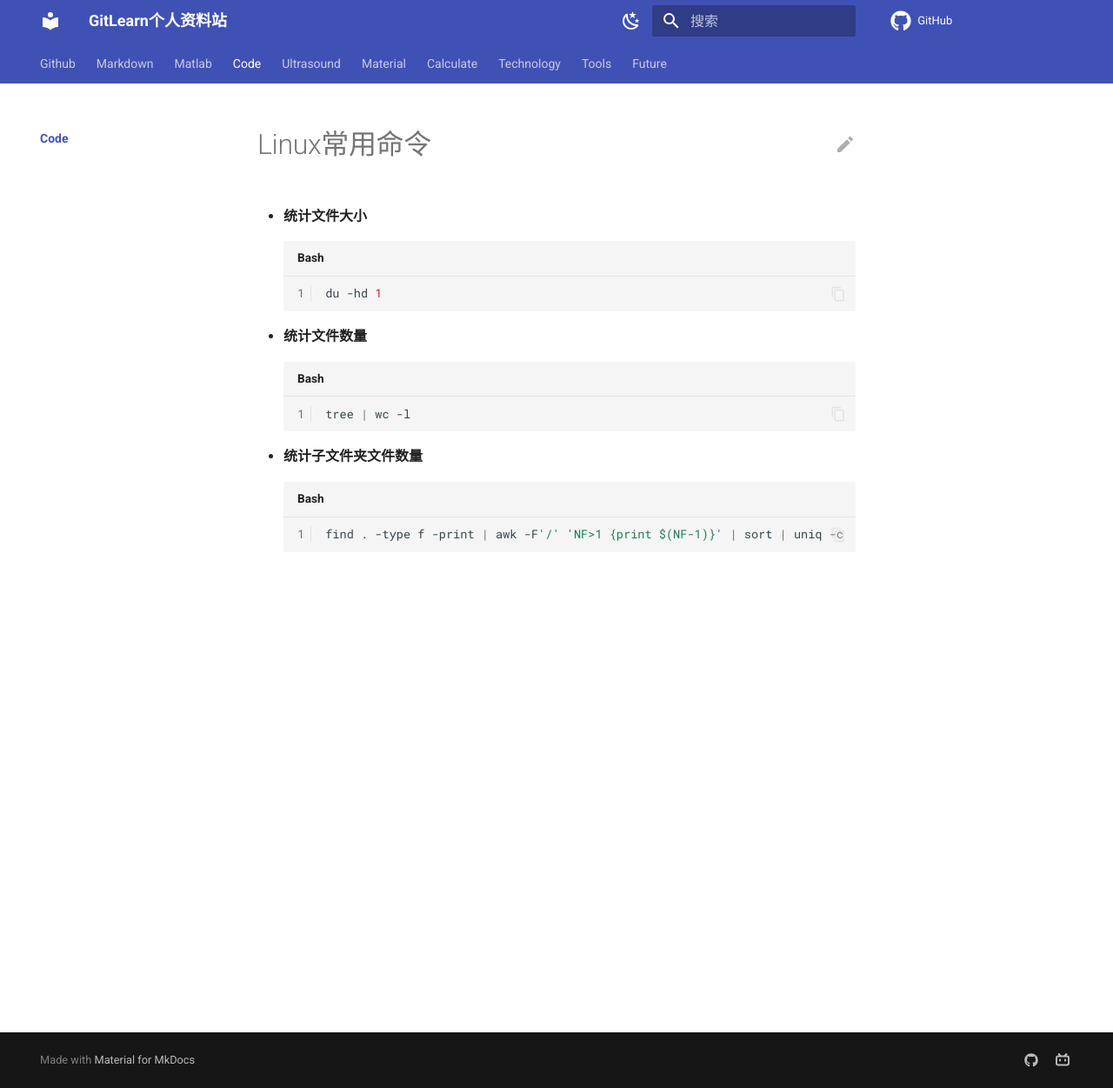
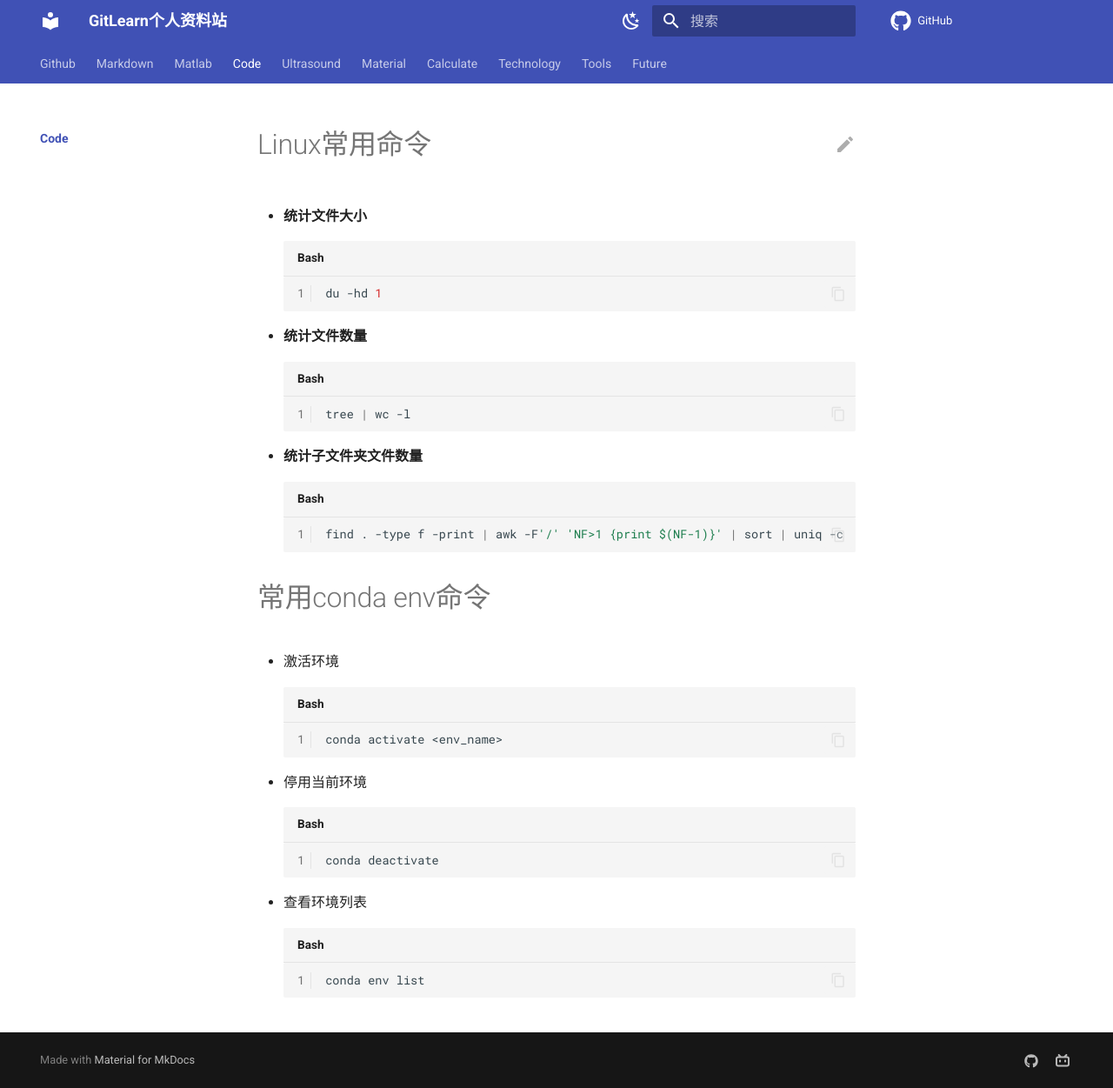
Before and after one commit to jinzhao2aqin/GitLearn, an MkDocs documentation site: the page built from docs/code/index.md, in a window 1280 px wide and 1251 px high. Shown: the whole window at 87% size. Built offline with MkDocs 1.6.1 and Material for MkDocs 9.7.7, drawn with Linux system fonts in a browser that asks for light colours; nearby versions of some CDN libraries; library files that are not in the unit come from our copies; comment, search, counter and statistics services are not loaded.

Commit message:
Update index.md

````diff
--- a/docs/code/index.md
+++ b/docs/code/index.md
@@ -13,3 +13,17 @@ tree | wc -l
 ```bash
 find . -type f -print | awk -F'/' 'NF>1 {print $(NF-1)}' | sort | uniq -c
 ```
+
+# 常用conda env命令
+- 激活环境
+```bash
+conda activate <env_name>
+```
+- 停用当前环境
+```bash
+conda deactivate
+```
+- 查看环境列表
+```bash
+conda env list
+```
````
